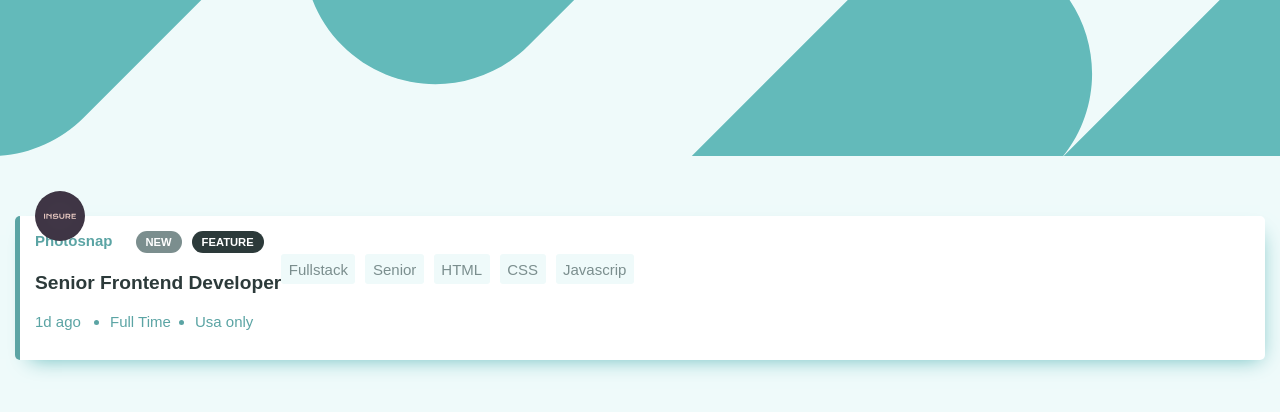
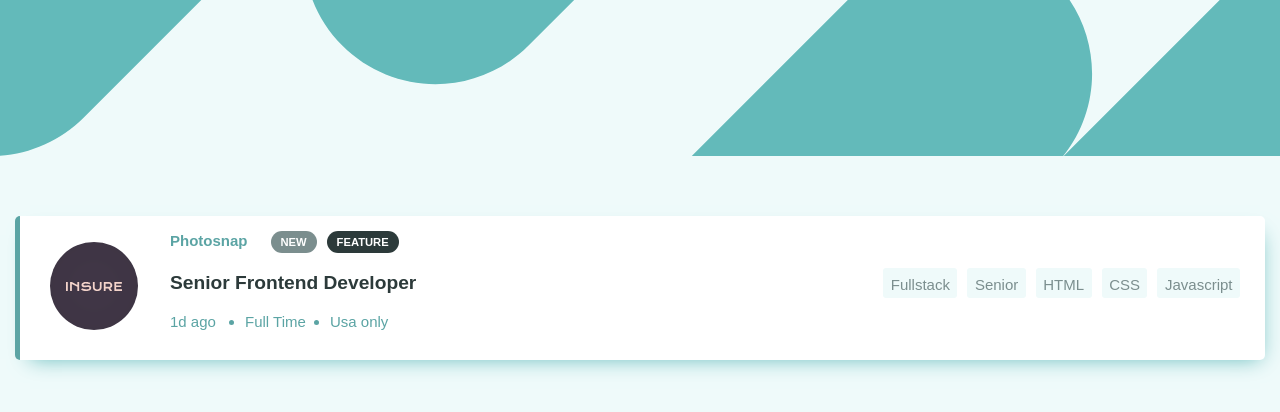
Before and after one commit to josemunozr/job-listing, a React app: page / in a window 1280 px wide. Shown: the top 412 px of the page. Built offline with nearby package versions, Linux system fonts and the light colour scheme.

Commit message:
media queries added

```diff
--- a/src/App.jsx
+++ b/src/App.jsx
@@ -9,7 +9,7 @@ const App = () => (
     <GlobalStyle />
     <Header />
     <CardContainer>
-      <Card />
+      <Card active />
     </CardContainer>
   </>
 );
--- a/src/components/Card.jsx
+++ b/src/components/Card.jsx
@@ -1,16 +1,19 @@
 import React from 'react';
-import styled from 'styled-components';
+import styled, { css } from 'styled-components';
 import Tag from './Tag';
 import Badge from './Badge';
 import LogoCompany from './LogoCompany';
 
 const CardStyled = styled.div`
+  ${(props) => props.active && css`
+    border-left: 5px solid var(--darkCyan);
+  `}
   width: 100%;
   height: 250px;
   background-color: #ffffff;
   box-shadow: 5px 9px 20px -10px #63babb;
   border-radius: 5px;
-  border-left: 5px solid var(--darkCyan);
+  cursor: pointer;
   padding: 2em 1em;
   display: flex;
   flex-direction: column;
@@ -19,12 +22,15 @@ const CardStyled = styled.div`
     flex-direction: row;
     padding: 1em;
     height: auto;
+    justify-content: space-between;
+    align-items: center;
   }
   div:first-of-type {
     border-bottom: 1px solid var(--darkGrayingCyan);
     font-weight: lighter;
     @media (min-width: 769px) {
       border-bottom: 0;
+      margin-left: 9em;
     }
   }
   div:last-of-type {
@@ -62,9 +68,9 @@ const JobOptions = styled.li`
   color: var(--darkCyan);
 `;
 
-const Card = () => {
+const Card = ({ active }) => {
   return (
-    <CardStyled>
+    <CardStyled active={active}>
       <LogoCompany companyName='insure' alt='insure' />
       <div>
         <NameCompany>Photosnap</NameCompany>
@@ -82,7 +88,7 @@ const Card = () => {
         <Tag name='Senior' />
         <Tag name='HTML' />
         <Tag name='CSS' />
-        <Tag name='Javascrip' />
+        <Tag name='Javascript' />
       </div>
     </CardStyled>
   );
--- a/src/components/LogoCompany.jsx
+++ b/src/components/LogoCompany.jsx
@@ -5,6 +5,12 @@ const LogoCompanyStyled = styled.img`
   position: absolute;
   max-width: 50px;
   top: -25px;
+  @media (min-width: 769px) {
+    max-width: initial;
+    top: initial;
+    bottom: 30px;
+    left: 2em;
+  }
 `;
 
 const LogoCompany = ({ companyName }) => {
```
